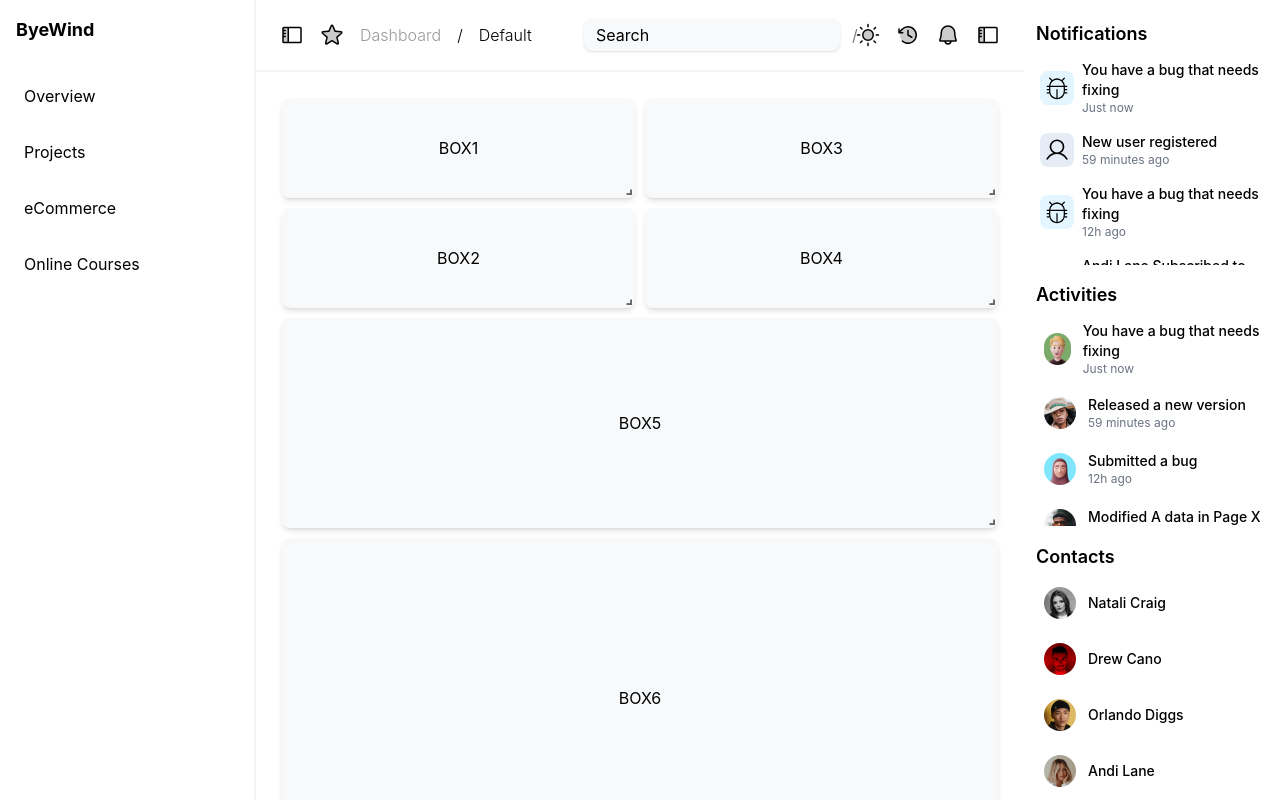
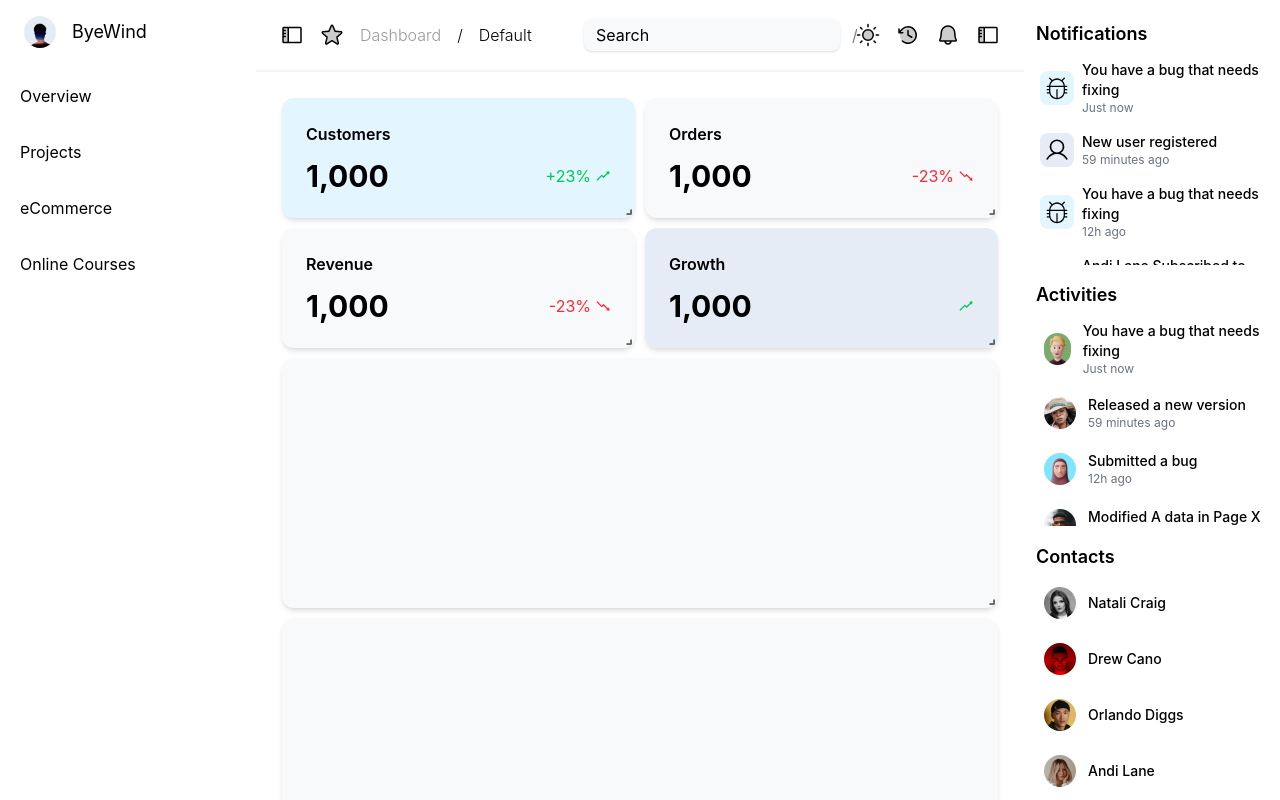
Before and after one commit to Vineet-0/juspay-dashboard, a React (Vite) app: page / in a window 1280 px wide. Built offline with nearby package versions, Linux system fonts and the light colour scheme.

Commit message:
minor changes for dasboard and sidebar

```diff
--- /dev/null
+++ b/src/components/ECommerceCard.tsx
@@ -0,0 +1,44 @@
+import { type RootState } from "../store";
+import { AiOutlineFall, AiOutlineRise } from "react-icons/ai";
+import { useSelector } from "react-redux";
+
+const ECommerceCard = ({
+    title,
+    count,
+    growth,
+    color,
+    textColor,
+}: {
+    title: string;
+    count: string;
+    growth: string;
+    color?: string;
+    textColor?: string;
+}) => {
+    const theme = useSelector((state: RootState) => state.theme);
+    return (
+        <div
+            style={{ color: textColor, backgroundColor: color }}
+            className={`w-full h-full p-6 flex flex-col items-center justify-between gap-2`}
+        >
+            <div className="w-full flex flex-start font-[600]">{title}</div>
+            <div className="flex w-full items-center justify-between">
+                <div className="text-3xl font-[700]">{count}</div>
+                <div
+                    className={`flex items-center gap-1 text-s font-[400]  ${
+                        growth?.[0] === "-" ? "text-red-500" : " text-green-500"
+                    } `}
+                >
+                    {growth}
+                    {growth?.[0] === "-" ? (
+                        <AiOutlineFall />
+                    ) : (
+                        <AiOutlineRise />
+                    )}
+                </div>
+            </div>
+        </div>
+    );
+};
+
+export default ECommerceCard;
--- a/src/components/Sidebar.tsx
+++ b/src/components/Sidebar.tsx
@@ -1,5 +1,6 @@
 import { useSelector } from "react-redux";
 import { type RootState } from "../store";
+import ByeWind from "../assets/Byewind.png";
 
 const Sidebar = () => {
     const theme = useSelector((state: RootState) => state.theme);
@@ -9,17 +10,25 @@ const Sidebar = () => {
             className={`w-64 h-screen ${
                 theme === "dark"
                     ? "bg-[#1C1C1C] text-white border-zinc-800"
-                    : "bg-white text-black  border-gray-100"
-            } flex flex-col border-r-2`}
+                    : "bg-white text-black border-gray-100"
+            }border-r-2 flex flex-col h-full `}
         >
-            <div className="p-4 text-lg font-bold">ByeWind</div>
-            <ul className="flex flex-col gap-4 p-4">
+            <div className="h-[8%] w-full  px-6 py-3 flex items-center justify-start gap-4 font-semi text-lg">
+                <img
+                    src={ByeWind}
+                    alt={`ByeWind Logo`}
+                    className="w-8 h-8 rounded-full"
+                />
+                ByeWind
+            </div>
+            <ul className="h-[92%]  flex flex-col gap-4 p-3 overflow-y-auto">
                 <li className="hover:bg-gray-200 p-2 rounded">Overview</li>
                 <li className="hover:bg-gray-200 p-2 rounded">Projects</li>
                 <li className="hover:bg-gray-200 p-2 rounded">eCommerce</li>
                 <li className="hover:bg-gray-200 p-2 rounded">
                     Online Courses
                 </li>
+
             </ul>
         </div>
     );
--- a/src/components/rightbar/Activities.tsx
+++ b/src/components/rightbar/Activities.tsx
@@ -1,3 +1,5 @@
+import { useSelector } from "react-redux";
+import { type RootState } from "../../store";
 import activity1 from "../../assets/activities/1.png";
 import activity2 from "../../assets/activities/2.png";
 import activity3 from "../../assets/activities/3.png";
@@ -5,6 +7,8 @@ import activity4 from "../../assets/activities/4.png";
 import activity5 from "../../assets/activities/5.png";
 
 const Activities = () => {
+    const theme = useSelector((state: RootState) => state.theme);
+
     const Activities = [
         {
             id: 1,
@@ -40,13 +44,31 @@ const Activities = () => {
     return (
         <div className="max-h-1/3 p-3   flex-1">
             <h2 className="text-lg font-semibold mb-2">Activities</h2>
-            <ul className="flex flex-col gap-2 h-[88%] overflow-y-auto">
+            <ul
+                className={`flex flex-col gap-2 h-[88%] overflow-y-auto ${
+                    theme === "dark"
+                        ? "scrollbar-custom-dark"
+                        : "scrollbar-custom-light"
+                }`}
+            >
                 {Activities.map((activity) => (
                     <li
                         key={activity.id}
-                        className="p-1  flex items-center gap-2"
+                        className="p-1  flex items-center gap-2 relative"
                     >
-                        <div className={`rounded-lg p-1 text-black`}>
+                        {/* {activity.id !== Activities.length && (
+                            <div
+                                style={{
+                                    backgroundColor: `${
+                                        theme === "dark"
+                                            ? "#f7f9fb"
+                                            : "rgba(256, 256, 256, 0.05)"
+                                    }`,
+                                }}
+                                className="w-1 h-8 absolute top-10 left-[22px]"
+                            ></div>
+                        )} */}
+                        <div className={`rounded-lg p-1 text-black z-[1000]`}>
                             <img
                                 src={activity.image}
                                 alt={`activity-${activity.id}`}
--- a/src/components/rightbar/Contacts.tsx
+++ b/src/components/rightbar/Contacts.tsx
@@ -1,3 +1,5 @@
+import { useSelector } from "react-redux";
+import { type RootState } from "../../store";
 import andilane from "../../assets/contacts/andilane.png";
 import drewcano from "../../assets/contacts/drewcano.png";
 import katemorrison from "../../assets/contacts/katemorrison.png";
@@ -6,6 +8,8 @@ import natalicraig from "../../assets/contacts/natalicraig.png";
 import orlandodiggs from "../../assets/contacts/orlandodiggs.png";
 
 const Contacts = () => {
+    const theme = useSelector((state: RootState) => state.theme);
+
     const Contacts = [
         {
             id: 1,
@@ -39,9 +43,15 @@ const Contacts = () => {
         },
     ];
     return (
-        <div className="max-h-1/3 p-3   flex-1 ">
+        <div className="max-h-1/3 p-3 flex-1 ">
             <h2 className="text-lg font-semibold mb-2">Contacts</h2>
-            <ul className="flex flex-col gap-2 h-[88%] overflow-y-auto">
+            <ul
+                className={`flex flex-col gap-2 h-[88%] overflow-y-auto ${
+                    theme === "dark"
+                        ? "scrollbar-custom-dark"
+                        : "scrollbar-custom-light"
+                }`}
+            >
                 {Contacts.map((contact) => (
                     <li
                         key={contact.id}
--- a/src/components/rightbar/Notifications.tsx
+++ b/src/components/rightbar/Notifications.tsx
@@ -1,5 +1,9 @@
+import { useSelector } from "react-redux";
+import { type RootState } from "../../store";
 import { PiBroadcast, PiBugBeetleLight, PiUser } from "react-icons/pi";
 const Notifications = () => {
+    const theme = useSelector((state: RootState) => state.theme);
+
     const notifications = [
         {
             id: 1,
@@ -33,7 +37,13 @@ const Notifications = () => {
     return (
         <div className="max-h-1/3 p-3 flex-1">
             <h2 className="text-lg font-semibold mb-2">Notifications</h2>
-            <ul className="flex flex-col gap-2 h-[88%] overflow-y-auto">
+            <ul
+                className={`flex flex-col gap-2 h-[88%] overflow-y-auto ${
+                    theme === "dark"
+                        ? "scrollbar-custom-dark"
+                        : "scrollbar-custom-light"
+                }`}
+            >
                 {notifications.map((notification) => (
                     <li
                         key={notification.id}
--- a/src/pages/Dashboard/Dashboard.tsx
+++ b/src/pages/Dashboard/Dashboard.tsx
@@ -3,6 +3,7 @@ import "react-grid-layout/css/styles.css";
 import "react-resizable/css/styles.css";
 import { useSelector } from "react-redux";
 import { type RootState } from "../../store";
+import ECommerceCard from "../../components/ECommerceCard";
 
 const ResponsiveGridLayout = WidthProvider(Responsive);
 
@@ -10,10 +11,75 @@ const Dashboard = () => {
     const theme = useSelector((state: RootState) => state.theme);
 
     const layout = [
-        { i: "box1", x: 0, y: 0, w: 1, h: 1 },
-        { i: "box2", x: 0, y: 1, w: 1, h: 1 },
-        { i: "box3", x: 1, y: 0, w: 1, h: 1 },
-        { i: "box4", x: 1, y: 1, w: 1, h: 1 },
+        {
+            i: "box1",
+            x: 0,
+            y: 0,
+            w: 1,
+            h: 1,
+            component: (
+                <ECommerceCard
+                    title={"Customers"}
+                    count={"1,000"}
+                    growth={"+23%"}
+                    textColor={"black"}
+                    color={theme === "dark" ? "#E3F5FF" : "#E3F5FF"}
+                />
+            ),
+        },
+        {
+            i: "box2",
+            x: 0,
+            y: 1,
+            w: 1,
+            h: 1,
+            component: (
+                <ECommerceCard
+                    title={"Revenue"}
+                    count={"1,000"}
+                    growth={"-23%"}
+                    textColor={theme === "dark" ? "white" : "black"}
+                    color={
+                        theme === "dark" ? "rgb(256,256,256,0.05)" : "#F7F9FB"
+                    }
+                />
+            ),
+        },
+        {
+            i: "box3",
+            x: 1,
+            y: 0,
+            w: 1,
+            h: 1,
+            component: (
+                <ECommerceCard
+                    title={"Orders"}
+                    count={"1,000"}
+                    growth={"-23%"}
+                    textColor={theme === "dark" ? "white" : "black"}
+                    color={
+                        theme === "dark" ? "rgb(256,256,256,0.05)" : "#F7F9FB"
+                    }
+                />
+            ),
+        },
+        {
+            i: "box4",
+            x: 1,
+            y: 1,
+            w: 1,
+            h: 1,
+            component: (
+                <ECommerceCard
+                    title={"Growth"}
+                    count={"1,000"}
+                    grow
+                    th={"+23%"}
+                    textColor={"black"}
+                    color={theme === "dark" ? "#E5ECF6" : "#E5ECF6"}
+                />
+            ),
+        },
         { i: "box5", x: 2, y: 0, w: 2, h: 2 },
         { i: "box6", x: 0, y: 2, w: 3, h: 3 },
         { i: "box7", x: 3, y: 2, w: 1, h: 3 },
@@ -31,7 +97,7 @@ const Dashboard = () => {
             layouts={{ lg: layout }}
             breakpoints={{ lg: 1200, md: 996, sm: 768, xs: 480, xxs: 0 }}
             cols={{ lg: 4, md: 4, sm: 4, xs: 2, xxs: 1 }}
-            rowHeight={100}
+            rowHeight={120}
             isResizable={true}
             isDraggable={true}
         >
@@ -45,9 +111,9 @@ const Dashboard = () => {
                                 : "#f7f9fb"
                         }`,
                     }}
-                    className={`rounded-lg border-0 flex items-center justify-center shadow-md`}
+                    className={`rounded-xl border-0 flex items-center justify-center shadow-md overflow-hidden`}
                 >
-                    {item?.i?.toUpperCase()}
+                    {item?.component}
                 </div>
             ))}
         </ResponsiveGridLayout>
```
Also changed, not shown: src/assets/ByeWind.png (added), src/components/NotificationCard.tsx (deleted).
